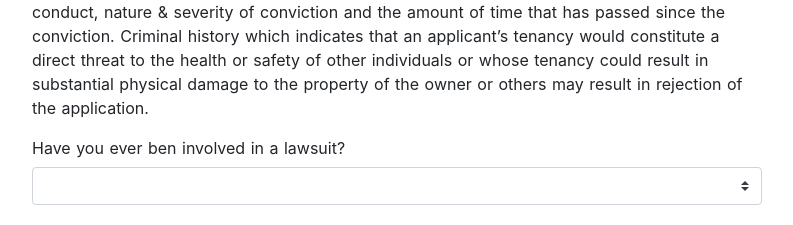
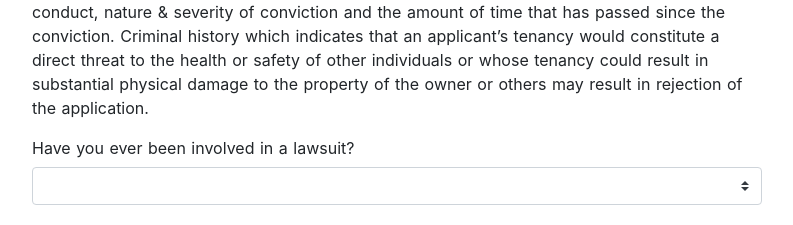
Before and after one commit to emeraldcoasthub/rosewood-rentals, a Nuxt app: page / in a window 1280 px wide. Shown: the part 2503-2728 px from the top of the page, without its empty margins (243-1036 px from the left). Built offline with nearby package versions, Linux system fonts and the light colour scheme; what v-mask would draw is missing.

Commit message:
security

```diff
--- a/pages/index.vue
+++ b/pages/index.vue
@@ -34,7 +34,11 @@
           <b-row>
             <b-col cols="6">
               <b-form-group label="Social security #">
-                <b-form-input type="text" required></b-form-input>
+                <b-form-input
+                  type="text"
+                  required
+                  data-secure-field
+                ></b-form-input>
               </b-form-group>
             </b-col>
             <b-col cols="6">
@@ -317,7 +321,7 @@
             physical damage to the property of the owner or others may result in
             rejection of the application.
           </p>
-          <b-form-group label="Have you ever ben involved in a lawsuit?">
+          <b-form-group label="Have you ever been involved in a lawsuit?">
             <b-form-select required>
               <option value="null">Please select an option</option>
               <option value="yes">Yes</option>
```
